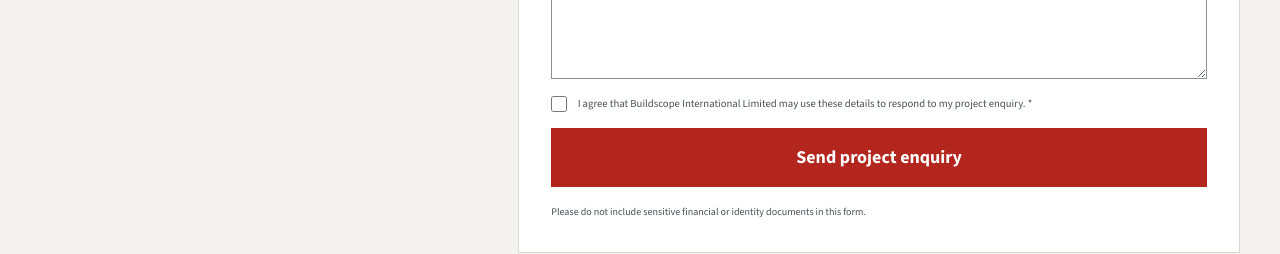
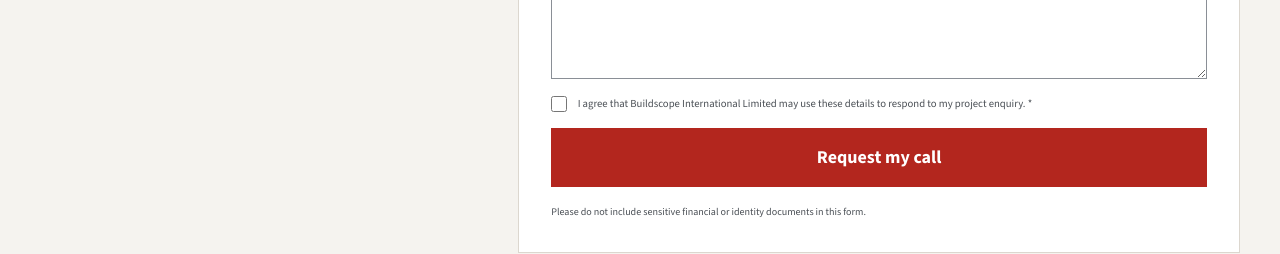
Before and after one commit to Ukwun/arcchidi, a Next.js app: page / in a window 1280 px wide. Shown: the part 9980-10234 px from the top of the page. Built offline with nearby package versions, Linux system fonts and the light colour scheme; no server answers.

Commit message:
Update enquiry form call request label

```diff
--- a/src/app/page.tsx
+++ b/src/app/page.tsx
@@ -785,7 +785,7 @@ export default function Home() {
           </div>
           <div className={`${styles.formField} ${styles.formFieldFull}`}>
             <button className="button button-primary" type="submit">
-              Send project enquiry
+              Request my call
             </button>
             <p className={styles.formPrivacy}>
               Please do not include sensitive financial or identity documents
```
